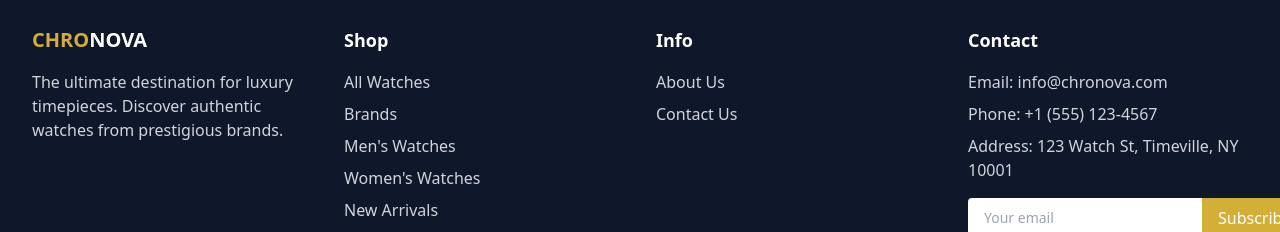
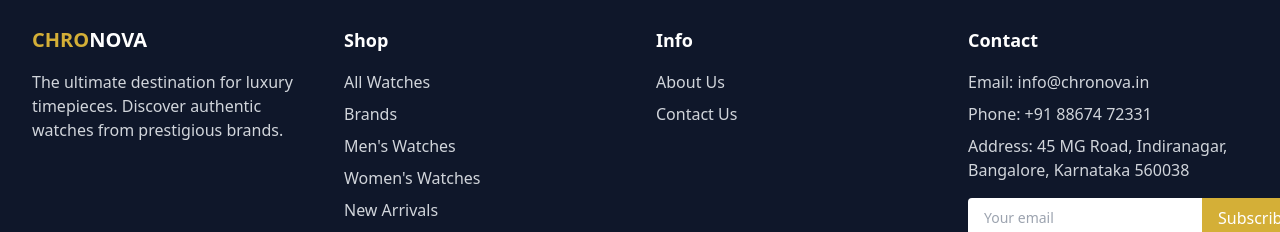
Before and after one commit to SimplyPrinceX/chrono-clone-commerce-hub, a React (Vite) app: page / in a window 1280 px wide. Shown: the part 2868-3100 px from the top of the page. Built offline with nearby package versions, Linux system fonts and the light colour scheme; no server answers.

Commit message:
Update Footer.tsx

```diff
--- a/src/components/Footer.tsx
+++ b/src/components/Footer.tsx
@@ -1,4 +1,3 @@
-
 import React from 'react';
 import { Link } from 'react-router-dom';
 
@@ -66,9 +65,9 @@ const Footer = () => {
           <div>
             <h3 className="text-lg font-semibold mb-4">Contact</h3>
             <ul className="space-y-2 text-gray-300">
-              <li>Email: info@chronova.com</li>
-              <li>Phone: +1 (555) 123-4567</li>
-              <li>Address: 123 Watch St, Timeville, NY 10001</li>
+              <li>Email: info@chronova.in</li>
+              <li>Phone: +91 88674 72331</li>
+              <li>Address: 45 MG Road, Indiranagar, Bangalore, Karnataka 560038</li>
             </ul>
             <div className="mt-4">
               <form className="flex">
```
